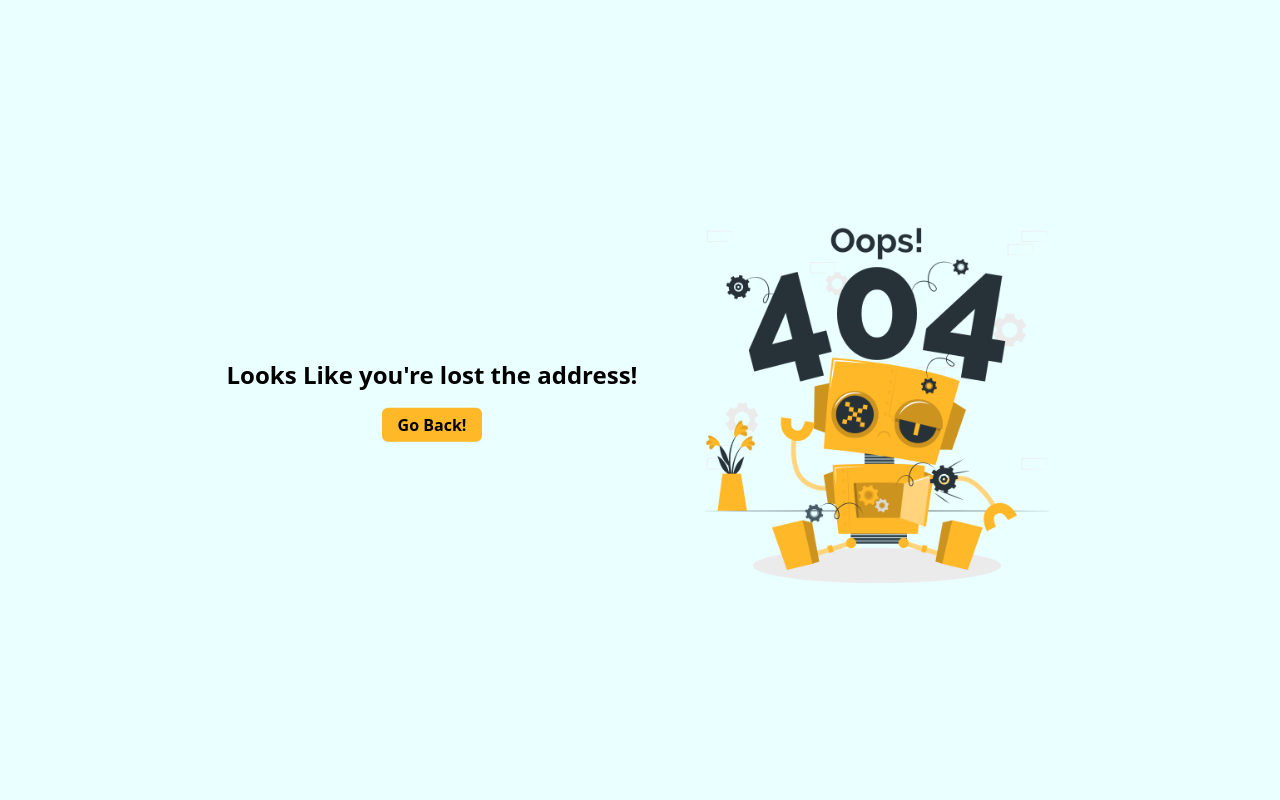
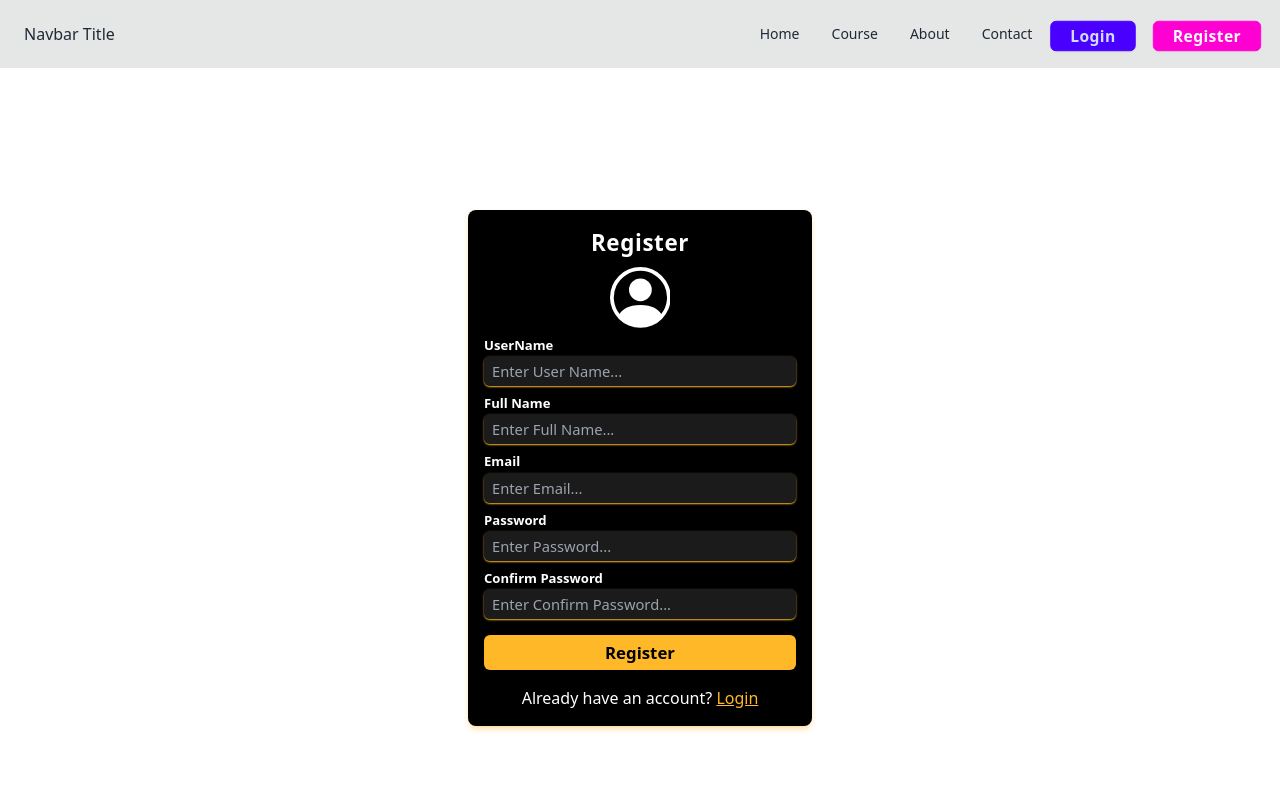
Before and after one commit to webakash1806/LMS-MERN, a React (Vite) app in the folder Client/: page /LMS-Client/register in a window 1280 px wide. Shown: the top 800 px of the page. Built offline with nearby package versions, Linux system fonts and the light colour scheme.

Commit message:
Signup page added

```diff
--- a/Client/package.json
+++ b/Client/package.json
@@ -12,6 +12,8 @@
     "preview": "vite preview"
   },
   "dependencies": {
+    "@mui/material": "^5.15.2",
+    "@mui/styled-engine-sc": "^6.0.0-alpha.10",
     "@reduxjs/toolkit": "^2.0.1",
     "@tailwindcss/line-clamp": "^0.4.4",
     "axios": "^1.6.2",
@@ -24,7 +26,8 @@
     "react-hot-toast": "^2.4.1",
     "react-icons": "^4.12.0",
     "react-redux": "^9.0.4",
-    "react-router-dom": "^6.21.1"
+    "react-router-dom": "^6.21.1",
+    "styled-components": "^6.1.6"
   },
   "devDependencies": {
     "@types/react": "^18.2.43",
--- a/Client/src/App.jsx
+++ b/Client/src/App.jsx
@@ -4,6 +4,7 @@ import { Route, Routes } from 'react-router-dom'
 import AboutUs from './Pages/AboutUs'
 import HomePage from './Pages/HomePage'
 import PageNotFound from './Pages/PageNotFound'
+import SignupPage from './Pages/SignupPage'
 
 const App = () => {
   return (
@@ -11,6 +12,7 @@ const App = () => {
       <Routes>
         <Route path="/LMS-Client" element={<HomePage />} />
         <Route path="/LMS-Client/about" element={<AboutUs />} />
+        <Route path="/LMS-Client/register" element={<SignupPage />} />
         <Route path="*" element={<PageNotFound />} />
       </Routes>
     </>
--- a/Client/src/Layouts/HomeLayout.jsx
+++ b/Client/src/Layouts/HomeLayout.jsx
@@ -55,7 +55,7 @@ const HomeLayout = ({ children }) => {
                                                 </Link>
                                             </button>
                                             <button className='btn btn-secondary btn-sm rounded-md px-5 text-[1.03rem] tracking-wide'>
-                                                <Link to='/register'>
+                                                <Link to='register'>
                                                     Register
                                                 </Link>
                                             </button>
@@ -101,7 +101,7 @@ const HomeLayout = ({ children }) => {
                                         </Link>
                                     </button>
                                     <button className='btn btn-secondary btn-sm rounded-md px-8 text-[1.03rem] tracking-wide'>
-                                        <Link to='/register'>
+                                        <Link to='register'>
                                             Register
                                         </Link>
                                     </button>
--- /dev/null
+++ b/Client/src/Pages/SignupPage.jsx
@@ -0,0 +1,123 @@
+import React, { useState } from 'react'
+import { BsPersonCircle } from 'react-icons/bs';
+import { Link } from 'react-router-dom';
+
+import HomeLayout from '../Layouts/HomeLayout'
+
+const SignupPage = () => {
+
+    const [image, setImage] = useState('');
+    const [registerData, setRegisterData] = useState({
+        userName: "",
+        fullName: "",
+        email: "",
+        password: "",
+        confirmPassword: "",
+        avatar: "",
+    })
+
+    function handleUserInput(e) {
+        const { name, value } = e.target
+        setRegisterData({
+            ...registerData,
+            [name]: value
+        })
+    }
+
+    const getImage = (event) => {
+        event.preventDefault()
+        const uploadedImg = event.target.files[0]
+
+        if (uploadedImg) {
+            setRegisterData({
+                ...registerData,
+                avatar: uploadedImg
+            })
+            const fileReader = new FileReader()
+            fileReader.readAsDataURL(uploadedImg)
+            fileReader.addEventListener('load', function () {
+                setImage(this.result)
+                console.log(this.result)
+            })
+        }
+    }
+
+    return (
+        <HomeLayout>
+            <div className='h-[100vh] flex items-center justify-center text-white'>
+                <form action="" className='flex flex-col items-center justify-center gap-[8px] bg-black p-4 rounded-lg shadow-md shadow-[#ffb7275a]'>
+                    <h1 className='font-semibold text-[1.4rem] tracking-[0.6px]'>Register</h1>
+                    <label htmlFor="image_uploads" className='cursor-pointer'>
+                        {
+                            image ? <img src={image} alt="" className='w-[3.8rem] h-[3.8rem] border-[2px] border-[#FFB827] rounded-full' /> :
+                                <BsPersonCircle className='w-[3.8rem] h-[3.8rem]' />
+                        }
+                    </label>
+                    <input onChange={getImage} type="file" id='image_uploads' name='image_uploads' className='hidden' accept='.jpg, .jpeg, .png, .svg' />
+                    <div className="flex flex-col items-start justify-center gap-[0.5px]">
+                        <label htmlFor="userName" className='text-[0.82rem] font-semibold'>UserName
+                        </label>
+                        <input type="text" required
+                            className='p-1 px-2 rounded-md text-[0.92rem] min-w-[17rem] sm:w-[19.5rem] outline-none shadow-sm shadow-[#FFB827] text-[#FFB827] bg-[#2c2c2ca1]'
+                            name='userName'
+                            id='userName'
+                            placeholder='Enter User Name...'
+                            onChange={handleUserInput}
+                            value={registerData.userName} />
+                    </div>
+                    <div className="flex flex-col items-start justify-center gap-[0.5px]">
+                        <label htmlFor="fullName" className='text-[0.82rem] font-semibold'>Full Name
+                        </label>
+                        <input type="text" required
+                            className='p-1 px-2 rounded-md text-[0.92rem] min-w-[17rem] sm:w-[19.5rem] outline-none shadow-sm shadow-[#FFB827] text-[#FFB827] bg-[#2c2c2ca1]'
+                            name='fullName'
+                            id='fullName'
+                            placeholder='Enter Full Name...'
+                            onChange={handleUserInput}
+                            value={registerData.fullName} />
+                    </div>
+                    <div className="flex flex-col items-start justify-center gap-[0.5px]">
+                        <label htmlFor="email" className='text-[0.82rem] font-semibold'>Email
+                        </label>
+                        <input type="email" required
+                            className='p-1 px-2 rounded-md text-[0.92rem] min-w-[17rem] sm:w-[19.5rem] outline-none shadow-sm shadow-[#FFB827] text-[#FFB827] bg-[#2c2c2ca1]'
+                            name='email'
+                            id='email'
+                            placeholder='Enter Email...'
+                            onChange={handleUserInput}
+                            value={registerData.email} />
+                    </div>
+
+                    <div className="flex flex-col items-start justify-center gap-[0.5px]">
+                        <label htmlFor="password" className='text-[0.82rem] font-semibold'>Password
+                        </label>
+                        <input type="password" required
+                            className='p-1 px-2 rounded-md text-[0.92rem] min-w-[17rem] sm:w-[19.5rem] outline-none shadow-sm shadow-[#FFB827] text-[#FFB827] bg-[#2c2c2ca1]'
+                            name='password'
+                            id='password'
+                            placeholder='Enter Password...'
+                            onChange={handleUserInput}
+                            value={registerData.password} />
+                    </div>
+                    <div className="flex flex-col items-start justify-center gap-[0.5px]">
+                        <label htmlFor="confirmPassword" className='text-[0.82rem] font-semibold'>Confirm Password
+                        </label>
+                        <input type="password" required
+                            className='p-1 px-2 rounded-md text-[0.92rem] min-w-[17rem] sm:w-[19.5rem] outline-none shadow-sm shadow-[#FFB827] text-[#FFB827] bg-[#2c2c2ca1]'
+                            name='confirmPassword'
+                            id='confirmPassword'
+                            placeholder='Enter Confirm Password...'
+                            onChange={handleUserInput}
+                            value={registerData.confirmPassword} />
+                    </div>
+                    <button type='submit' className='bg-[#FFB827] hover:bg-[#fbb66d] duration-300 mt-2 text-[#000] w-full rounded-md p-[5px] font-semibold text-[1.05rem]'>Register</button>
+
+                    <p className='mt-2'>Already have an account? <Link to='LMS-Client/login' className='underline text-[#FFB827]'>Login</Link></p>
+                </form>
+
+            </div>
+        </HomeLayout>
+    )
+}
+
+export default SignupPage
```
Also changed, not shown: 1 other file (tests, documents, lock files or other folders).
